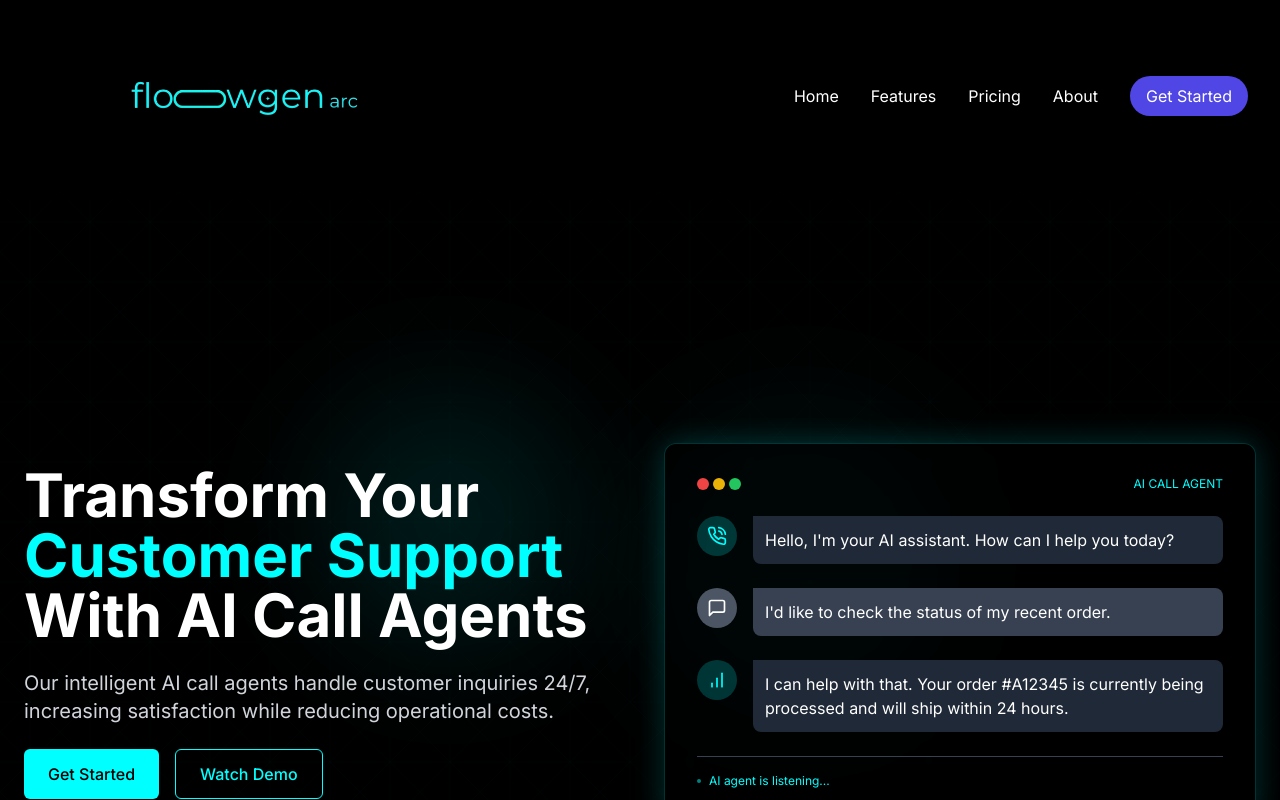
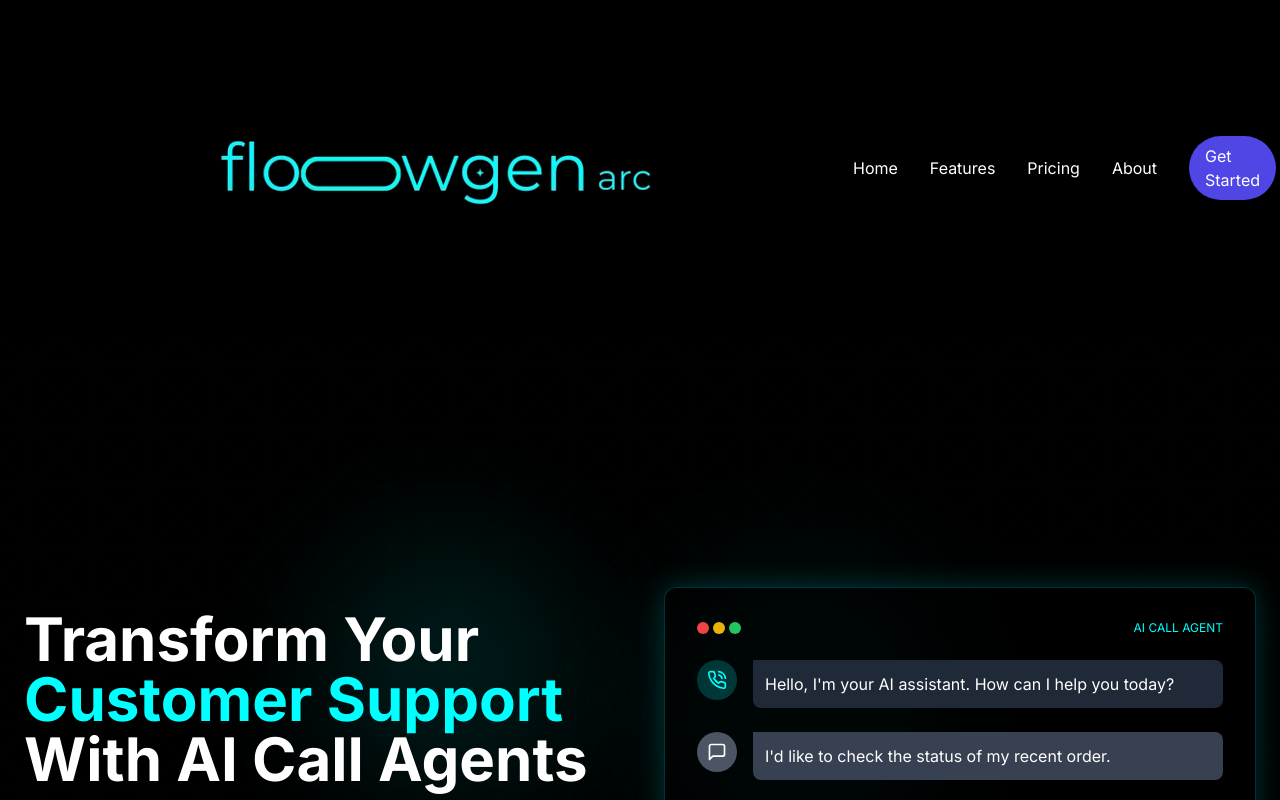
Before and after one commit to AnkushGuha/A, a React (Vite) app: page / in a window 1280 px wide. Shown: the top 800 px of the page. Built offline with nearby package versions, Linux system fonts and the light colour scheme.

Commit message:
Update Header.tsx

```diff
--- a/src/components/Header.tsx
+++ b/src/components/Header.tsx
@@ -14,7 +14,7 @@ const Header: React.FC = () => {
    <img
   src={logo}
   alt="Logo"
-  className="h-40 sm:h-30 md:h-30 lg:h-30 w-100 object-contain"
+  className=""
 />
         {/* Desktop Nav */}
         <nav className="hidden md:flex space-x-8 items-center">
```
